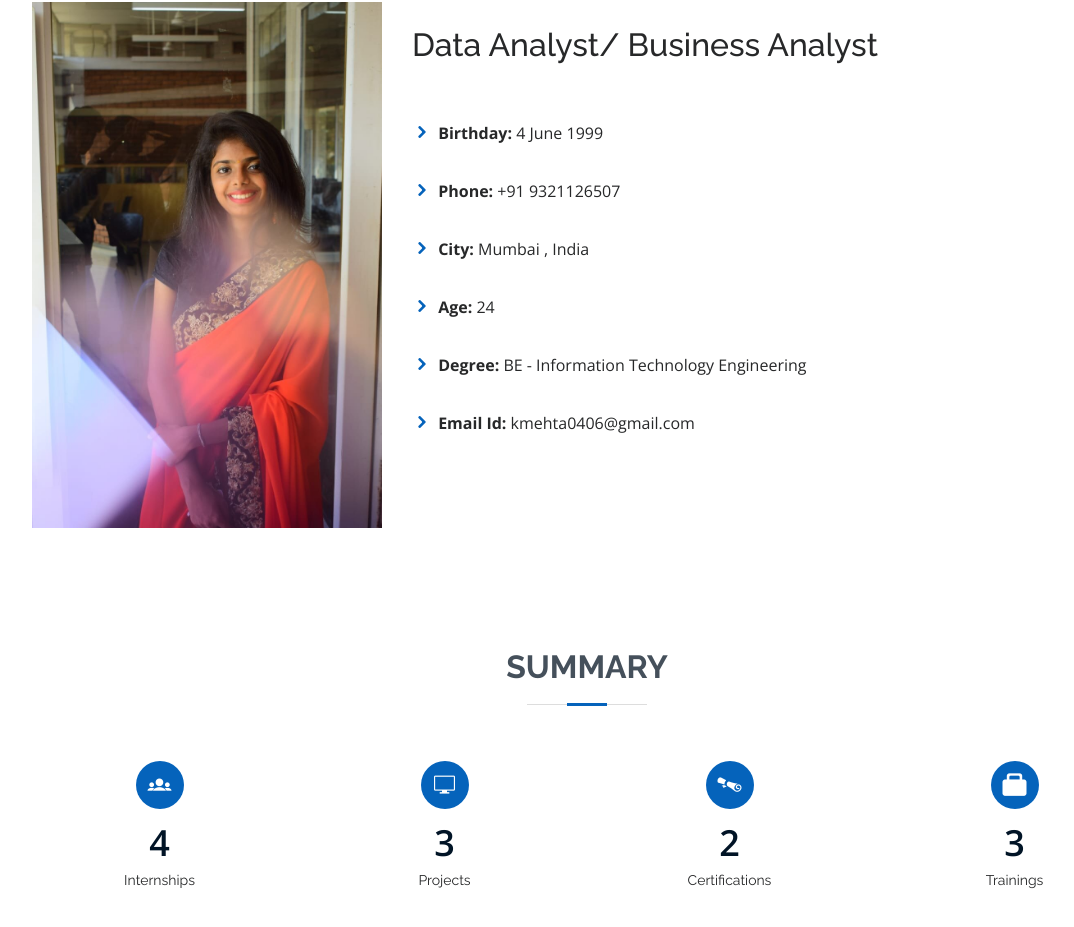
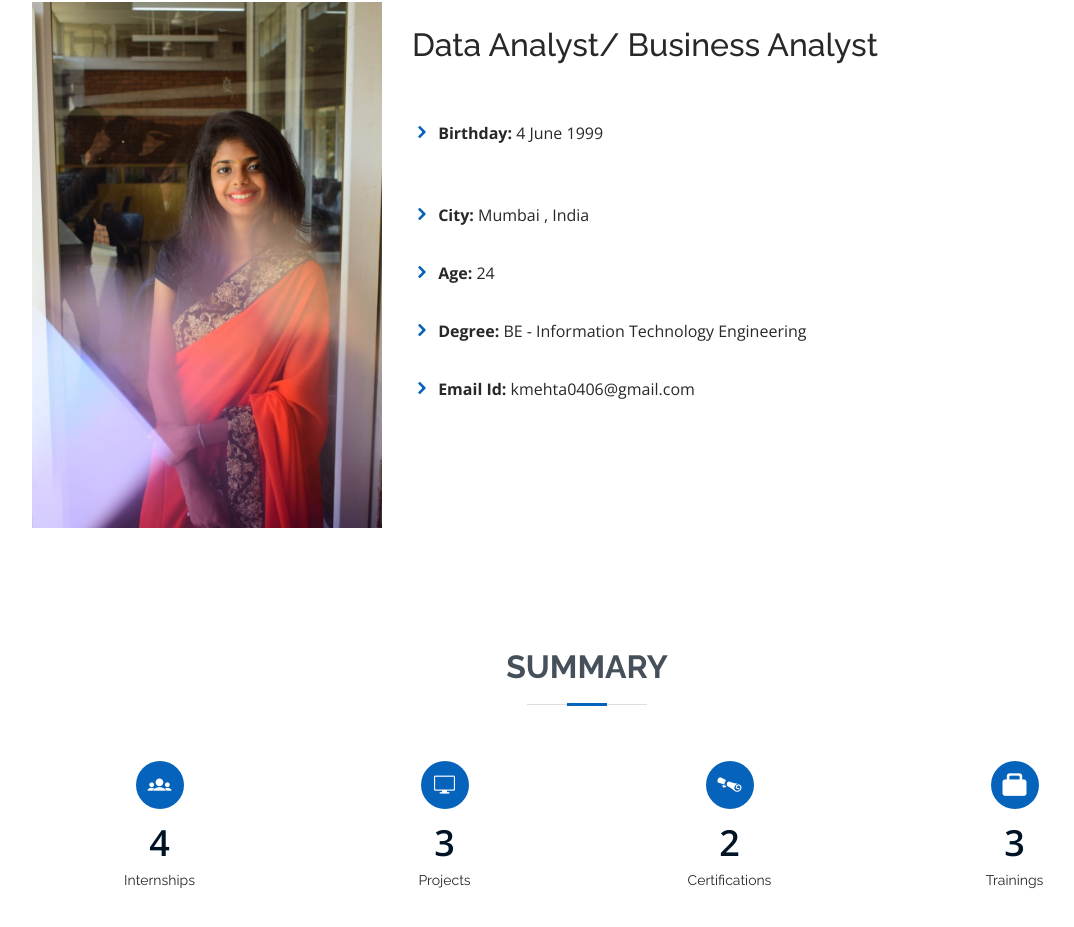
Before and after one commit to khushboo0406/khushboo0406.github.io, a plain HTML site: page index.html in a window 1280 px wide. Shown: the part 1038-1965 px from the top of the page, without its empty margins (103-1177 px from the left). Drawn offline with nearby package versions, Linux system fonts and the light colour scheme.

Commit message:
Update index.html
Updating Index file

```diff
--- a/index.html
+++ b/index.html
@@ -102,7 +102,7 @@
                   <li><i class="icofont-rounded-right"></i> <strong>Birthday:</strong> 4 June 1999</li>
                   <!-- <li><i class="icofont-rounded-right"></i> <strong>Website:</strong> www.example.com</li> -->
                   <br>
-                  <li><i class="icofont-rounded-right"></i> <strong>Phone:</strong> +91 9321126507 </li>
+                  <!-- <li><i class="icofont-rounded-right"></i> <strong>Phone:</strong> +91 9321126507 </li> -->
                   <br>
 
                   <li><i class="icofont-rounded-right"></i> <strong>City:</strong> Mumbai , India</li>
```
